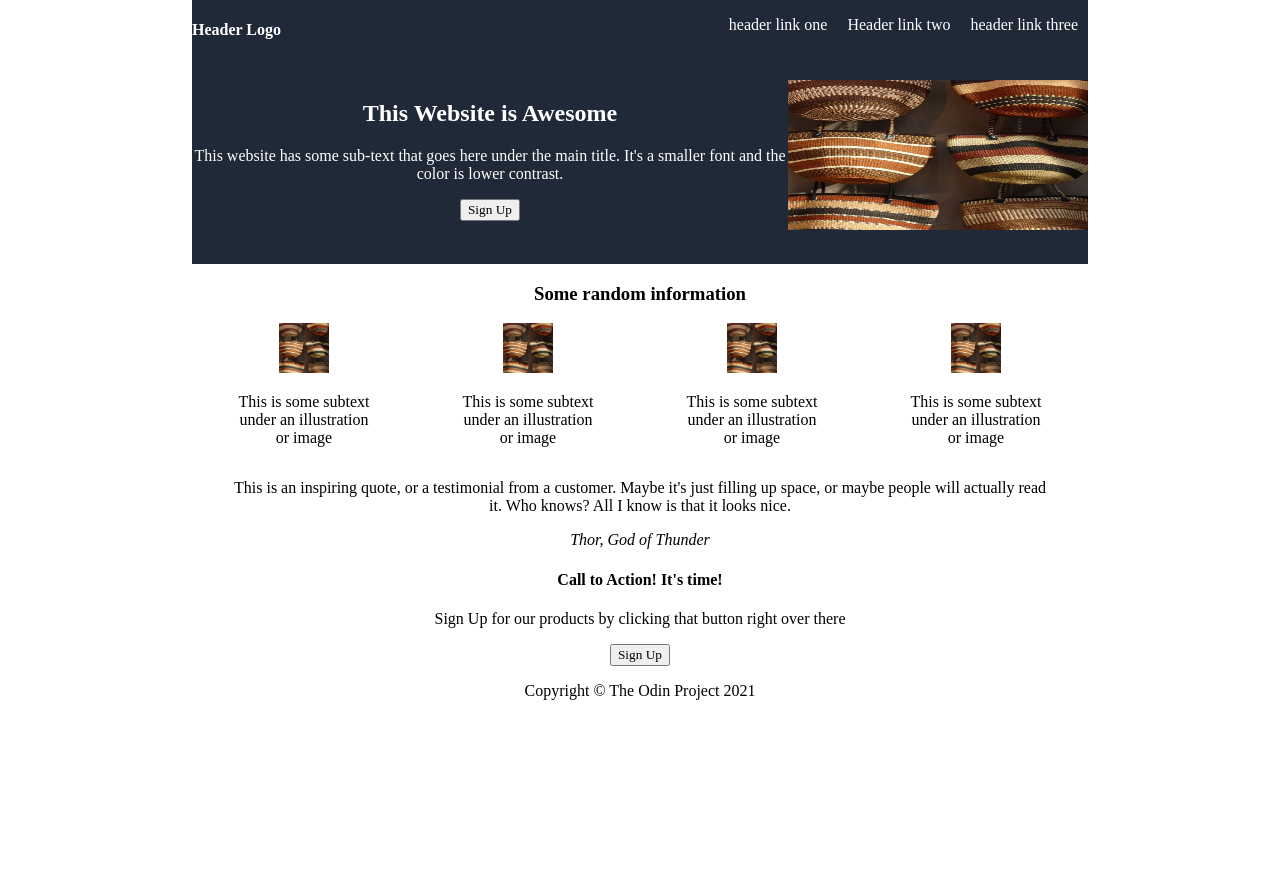
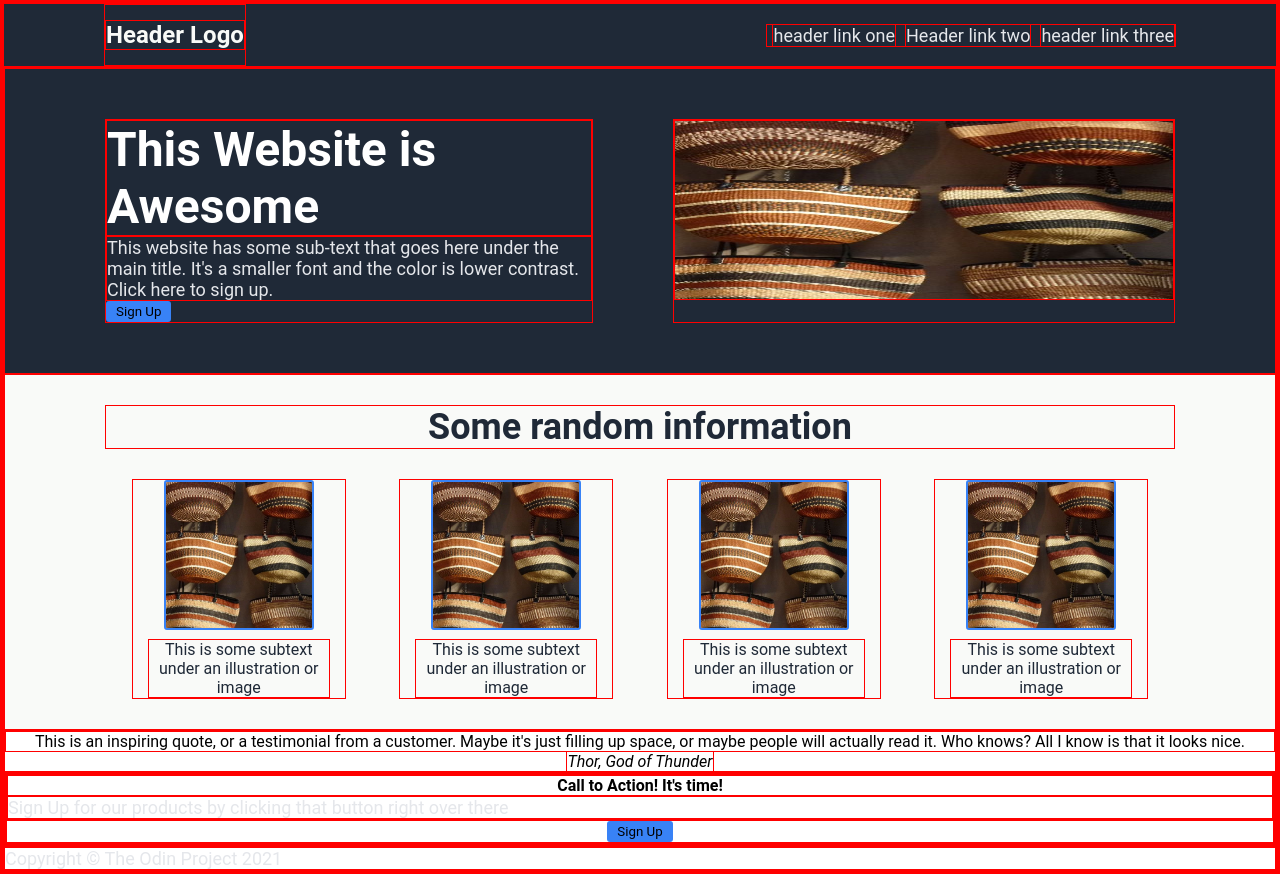
Before and after one commit to lennyochanda/landing-page, a plain HTML site: page index.html in a window 1280 px wide. Before the commit the page ends 800 px from the top, so only its background shows below. Drawn offline with Linux system fonts and the light colour scheme.

Commit message:
Add CSS for information section

```diff
--- a/index.html
+++ b/index.html
@@ -10,16 +10,13 @@
 	<div class="container">
 		<header>
 			<div class='logo'>
-
 				<h4>Header Logo</h4>
 			</div>
 
 			<nav class='links'>
-				<ul role="list">
-					<li><a href="#">header link one</a></li>
-					<li><a href="#">Header link two</a></li>
-					<li><a href="#">header link three</a></li>
-				</ul>
+				<a href="#">header link one</a>
+				<a href="#">Header link two</a>
+				<a href="#">header link three</a>
 			</nav>
 		</header>
 
@@ -28,13 +25,13 @@
 				<div class='hero-text'>
 					<h2>This Website is Awesome</h2>
 					<p>
-					This website has some sub-text that goes here under the main title. It&#39;s a smaller font and the color is lower contrast.
+					This website has some sub-text that goes here under the main title. It&#39;s a smaller font and the color is lower contrast. Click here to sign up.
 					</p>
 					<button type='button'>Sign Up</button>
 				</div>
 
 				<div class='hero-img'>
-					<img src="assets/Gourmand.jpeg" alt="placeholder image" width="300px" height="150px">
+					<img src="assets/Gourmand.jpeg" alt="placeholder image" width="500px" height="180px">
 				</div>
 			</div>
 
@@ -96,6 +93,7 @@
 		<footer class='footer'>
 			<p>Copyright &#169; The Odin Project 2021</p>
 		</footer>
+
 	</div>
 
 </body>
--- a/styles/styles.css
+++ b/styles/styles.css
@@ -7,65 +7,112 @@ box-sizing: inherit;
 }
 
 * {
-//border: 1px solid red;
+border: 1px solid red;
 text-align: center;
-font-family: Arial Sans-serif;
+font-family: Roboto, Arial;
+margin: 0;
 }
 
 body {
 margin: 0;
-padding: 0 15%;
 }
 
 .container {
 height: 100%;
 width: 100%;
-flex-direction: row;
 }
 
 header {
 width: 100%;
 display: flex;
 justify-content: space-between;
-height: 50px;
+align-items: center;
+color: #fff;
+background-color: #1F2937;
+padding: 0 100px;
+}
+
+header h4 {
+font-size: 24px;
+color: #F9FAF8;
+margin: 15px 0;
+}
+
+nav a {
+margin: 0 0 0 5px;
+}
+
+a {
+text-decoration: none;
+color: #E5E7EB;
+font-size: 18px;
+}
+
+.hero {
+display: flex;
+padding: 50px 100px 50px 100px;
 color: #fff;
 background-color: #1F2937;
 }
 
-ul {
-list-style: none;
-display: flex;
+.hero-text {
+text-align: start;
+margin: 0 80px 0 0;
+padding: 0;
+}
+div h2, p {
+text-align:left;
 }
 
-ul li {
-margin: 0 10px 0;
+div p {
+font-size: 18px;
+color: #E5E7EB;
 }
 
-a {
-text-decoration: none;
-color: inherit;
+div h2 {
+font-size: 48px;
+font-weight: bold;
+}
+
+button {
+padding: 3px 10px;
+border: none;
+border-radius: 3px;
+background-color: #3882F6;
 }
 
 .display {
 display: flex;
 flex-wrap: wrap;
 justify-content: space-around;
+background-color: #F9FAF8;
+color: #1F2937;
+padding: 30px 100px 30px 100px;
 }
+
 
 div h3 {
 width: 100%;
+font-size: 36px;
+font-weight: bold;
+color: #1F2937;
+margin-bottom: 30px
 }
 
 .display-img {
-width: 15%;
+width: 20%;
 }
 
-.hero {
-display: flex;
-padding: 30px 0;
-color: #fff;
-background-color: #1F2937;
+.display-img img {
+border: 2px solid #3882F6;
+border-radius: 3px;
+width: 150px;
+height: 150px;
 }
 
-.hero-text {
+.display-img p {
+color: #1F2937;
+font-size: 16px;
+margin: 5px 15px 0 15px;
+text-align: center;
 }
```
